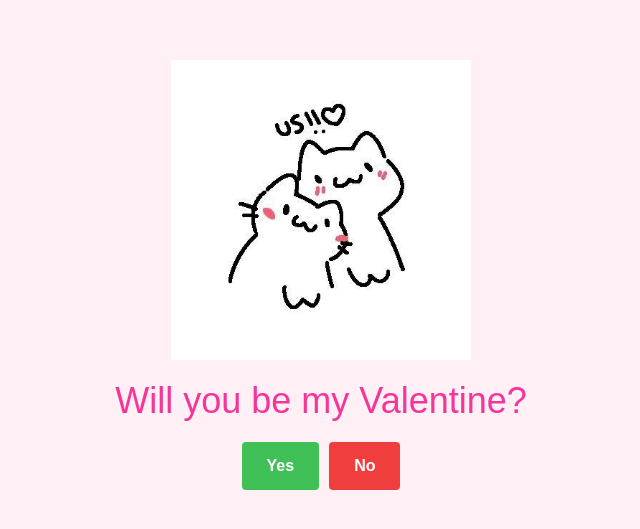
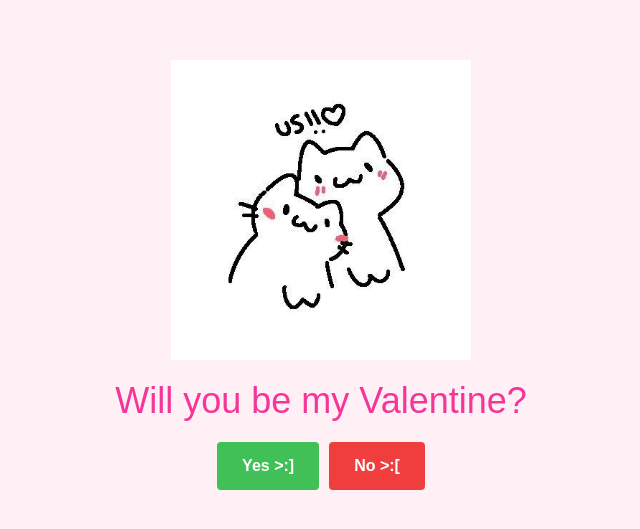
Before and after one commit to jeyyssiii/agree-with-me-rn, a plain HTML site: page index.html in a window 1280 px wide. Shown: the part 125-654 px from the top of the page, without its empty margins (319-959 px from the left). Drawn offline with Linux system fonts and the light colour scheme; a web font is replaced by a local one.

Commit message:
Update index.html

```diff
--- a/index.html
+++ b/index.html
@@ -17,8 +17,8 @@
       <img class="cat-img" src="img/cat-7.jpg" alt="Picture of a cat" />
       <p class="title">Will you be my Valentine?</p>
       <div class="buttons">
-        <button type="button" class="btn btn--yes">Yes</button>
-        <button type="button" class="btn btn--no">No</button>
+        <button type="button" class="btn btn--yes">Yes >:]</button>
+        <button type="button" class="btn btn--no">No >:[</button>
       </div>
     </main>
 
```
